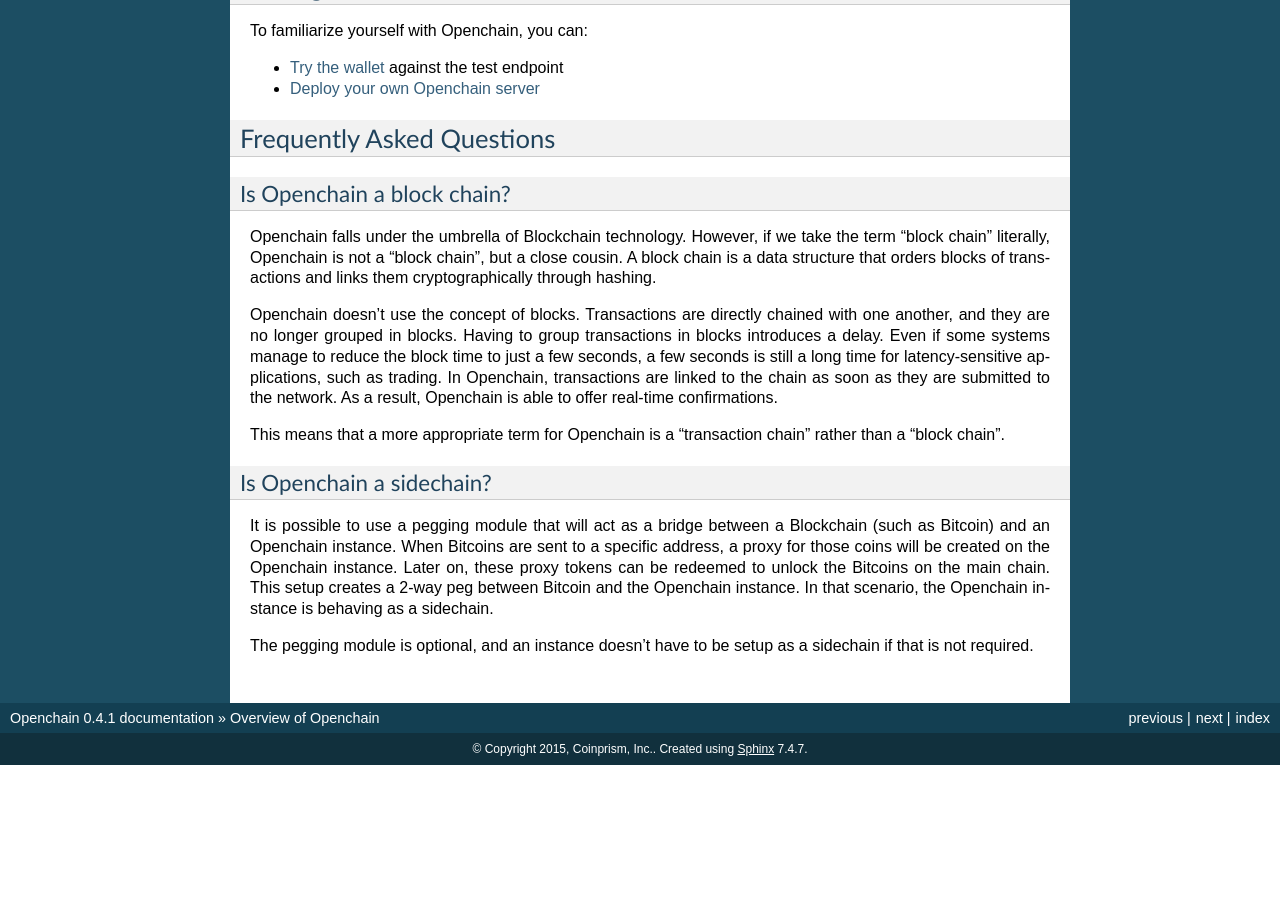
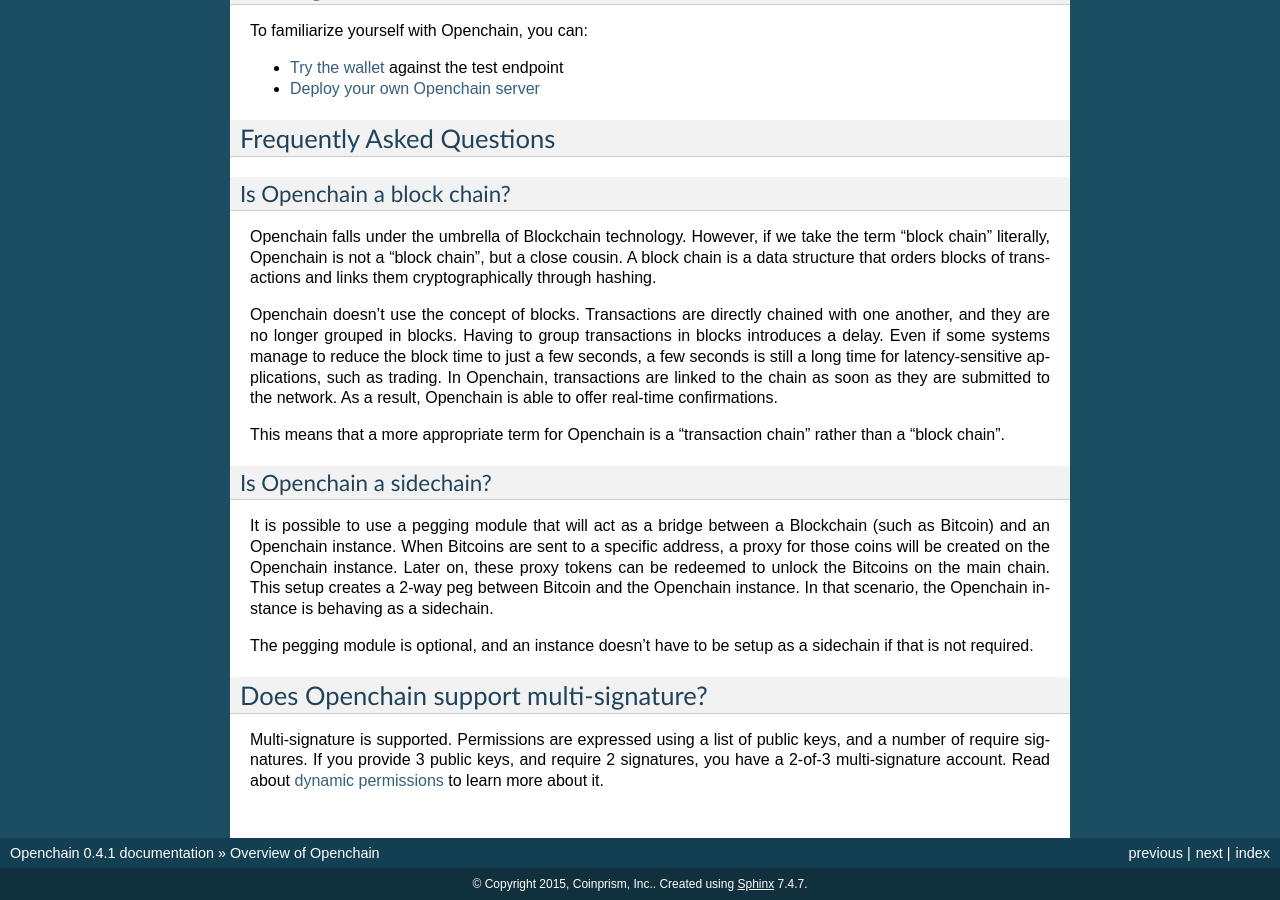
Before and after one commit to openchain/docs, a Sphinx documentation site: the page built from docs/source/general/overview.rst, in a window 1280 px wide and 900 px high, scrolled down 639 px. Built offline with Sphinx 7.4.7, drawn with Linux system fonts in a browser that asks for light colours; before the commit the page ends 1404 px from its top, so only the background shows below that; some of the changed text lies outside the part shown.

Commit message:
Mention multi-signature in the overview page

```diff
--- a/docs/source/general/overview.rst
+++ b/docs/source/general/overview.rst
@@ -51,3 +51,8 @@
 It is possible to use a pegging module that will act as a bridge between a Blockchain (such as Bitcoin) and an Openchain instance. When Bitcoins are sent to a specific address, a proxy for those coins will be created on the Openchain instance. Later on, these proxy tokens can be redeemed to unlock the Bitcoins on the main chain. This setup creates a 2-way peg between Bitcoin and the Openchain instance. In that scenario, the Openchain instance is behaving as a sidechain.
 
 The pegging module is optional, and an instance doesn't have to be setup as a sidechain if that is not required.
+
+Does Openchain support multi-signature?
+---------------------------------------
+
+Multi-signature is supported. Permissions are expressed using a list of public keys, and a number of require signatures. If you provide 3 public keys, and require 2 signatures, you have a 2-of-3 multi-signature account. Read about :ref:`dynamic permissions <dynamic-permissions>` to learn more about it.
```
